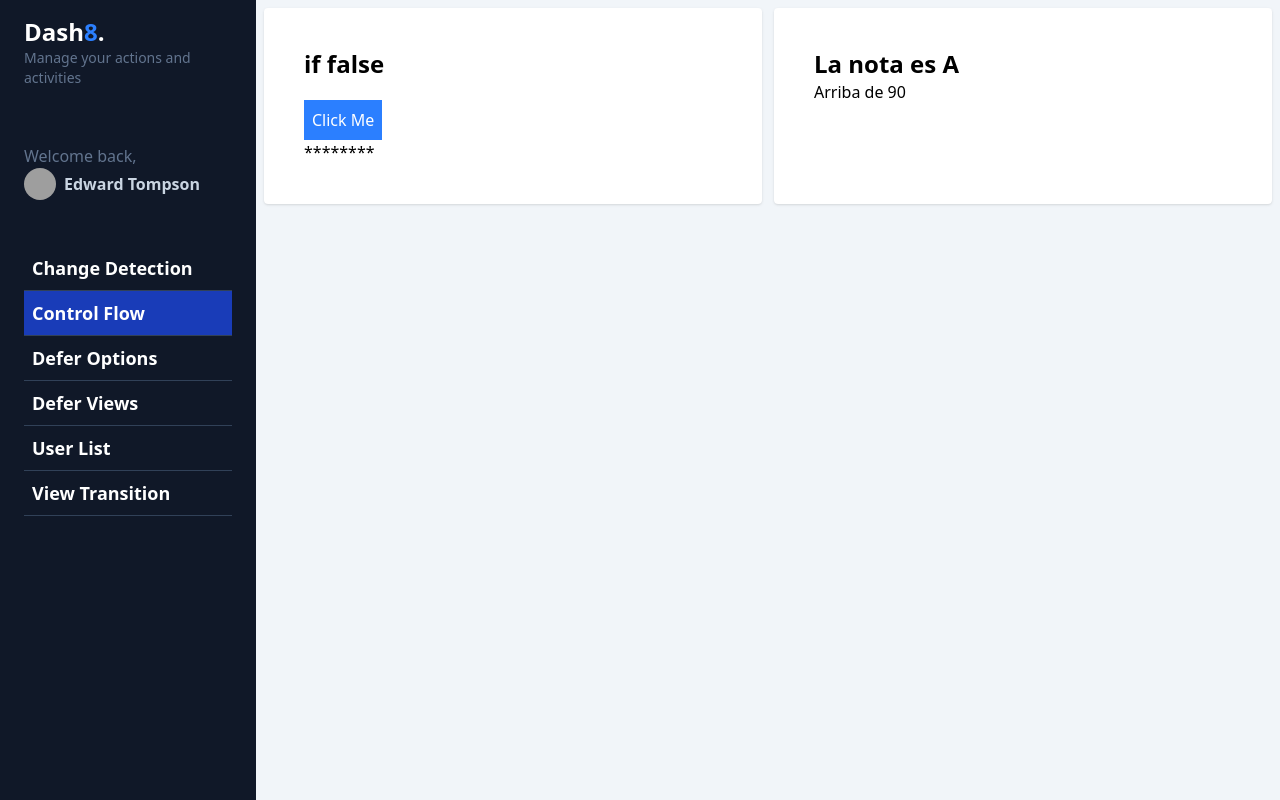
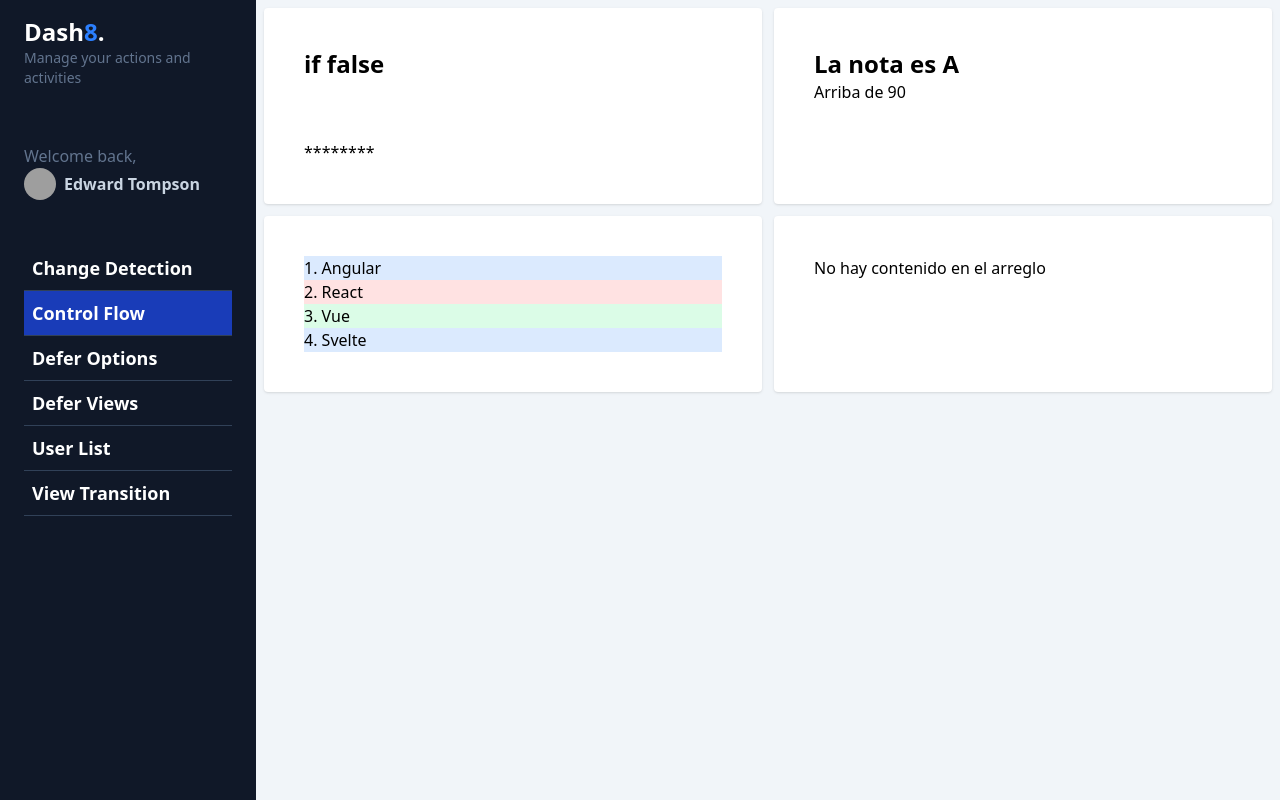
Before and after one commit to FernandoVCG33/angular-21, an Angular app in the folder my-dashboard/: page /dashboard/control-flow in a window 1280 px wide. Built offline with nearby package versions, Linux system fonts and the light colour scheme; grey boxes are pictures that could not be loaded.

Commit message:
Enhance control flow component with additional framework lists and update title styling

```diff
--- a/my-dashboard/src/app/dashboard/pages/control-flow/control-flow.html
+++ b/my-dashboard/src/app/dashboard/pages/control-flow/control-flow.html
@@ -1,9 +1,12 @@
+
+
+
 <section class="grid grid-cols-1 md:grid-cols-2 gap-3">
   <div class="bg-white rounded shadow p-10">
     <h2 class="text-2xl font-bold mb-5">
       if {{showContent()}}
     </h2>
-    <button class="btn p-2 bg-blue-500 text-white cursor-pointer" (click)="toggleContent()">
+    <button class="btn p-2 bg-blue-B500 text-white cursor-pointer" (click)="toggleContent()">
       Click Me
     </button>
     @if (showContent()){
@@ -33,4 +36,29 @@
       }
     }
   </div>
+
+  <div class="bg-white rounded shadow p-10">
+    <ul>
+      @for (framework of frameWorks();track $index ;
+        let i = $index, first = $first, last = $last, even = $even, odd = $odd, count = $count
+        ){
+          <li [class]="{
+          'bg-red-100': odd && !first && !last ,
+          'bg-blue-100': first || last ,
+          'bg-green-100': even && !first && !last
+          }">
+            {{ $index + 1 }}.  {{framework}} </li>
+      }
+    </ul>
+  </div>
+
+  <div class="bg-white rounded shadow p-10">
+    <ul>
+      @for (framework of frameWorks2();track $index ; ){
+        <li class="font-medium ">   {{ $index + 1 }}.  {{framework}} </li>
+      } @empty {
+        <li>No hay contenido en el arreglo</li>
+      }
+    </ul>
+  </div>
 </section>
--- a/my-dashboard/src/app/dashboard/pages/control-flow/control-flow.ts
+++ b/my-dashboard/src/app/dashboard/pages/control-flow/control-flow.ts
@@ -11,6 +11,8 @@
   public showContent=signal(false);
   public grade=signal<Grade>('A');
   public frameWorks=signal(['Angular', 'React', 'Vue', 'Svelte']);
+  public frameWorks2=signal([]);
+
   toggleContent() {
     this.showContent.update(value => !value);
   }
--- a/my-dashboard/src/app/share/title/title.html
+++ b/my-dashboard/src/app/share/title/title.html
@@ -1 +1 @@
-<p>title works!</p>
+<h1 class="text-3xl mb-5 font-bold text-blue-950 ">Control Flow Directives</h1>
--- a/my-dashboard/src/app/share/title/title.ts
+++ b/my-dashboard/src/app/share/title/title.ts
@@ -4,7 +4,6 @@
   selector: 'app-title',
   imports: [],
   templateUrl: './title.html',
-  styleUrl: './title.css',
 })
 export class Title {
 
```
Also changed, not shown: my-dashboard/src/app/share/title/title.css (deleted), 1 other file (tests, documents, lock files or other folders).
